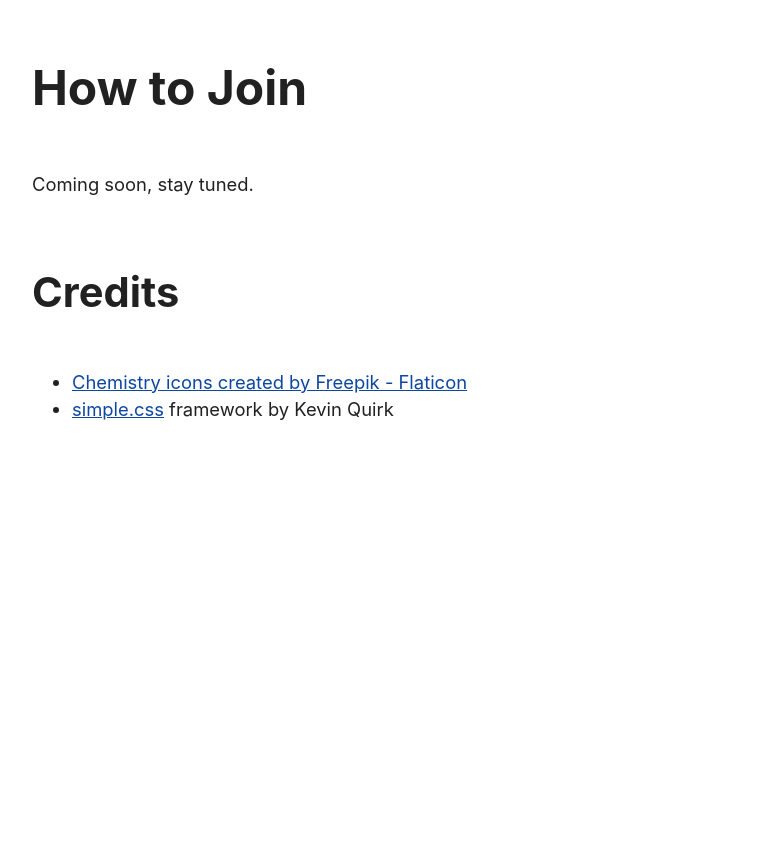
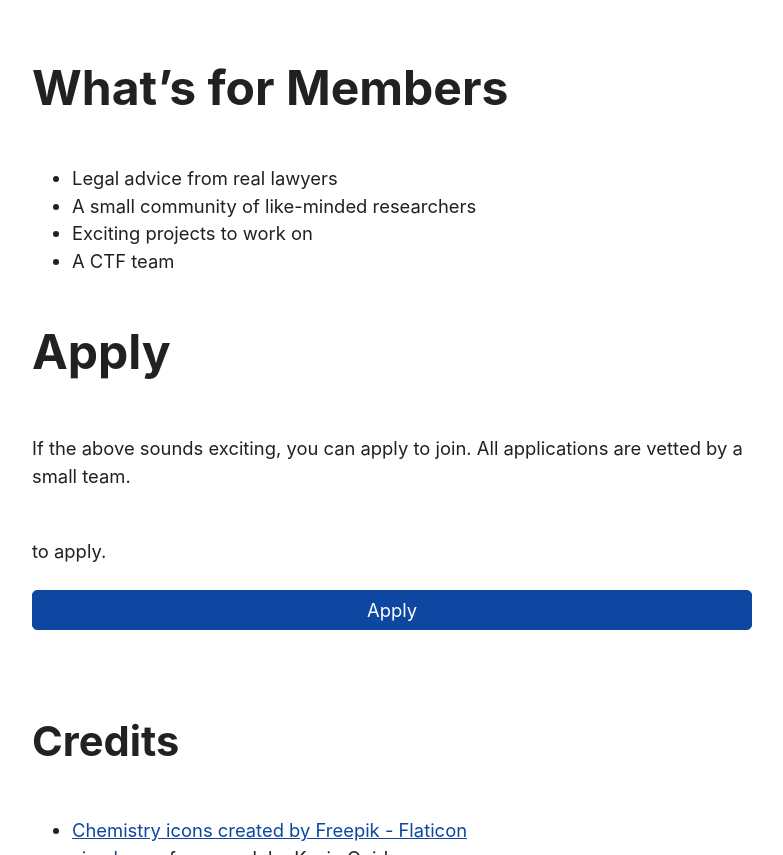
Before and after one commit to 52-1ab/52-1ab.github.io, a plain HTML site: page index.html in a window 1280 px wide. Shown: the part 544-1399 px from the top of the page, without its empty margins (248-1031 px from the left). Before the commit the page ends 986 px from the top, so only its background shows below. Drawn offline with Linux system fonts and the light colour scheme; a script that the page names is missing.

Commit message:
apply form

```diff
--- a/index.html
+++ b/index.html
@@ -32,6 +32,7 @@
   <meta name="description" content="52 1ab (52 Lab) is a Software Research group dedicated to interoperabilty research in India." />
   <meta name="og:description" content="52 1ab (52 Lab) is a Software Research group dedicated to interoperabilty research in India." />
   <meta property="og:image" content="https://52-1ab.github.io/icon.png">
+  <script async src="https://tally.so/widgets/embed.js"></script>
 </head>
 <body>
 <header id="title-block-header">
@@ -52,8 +53,24 @@ programme provided that such information is not otherwise readily
 available.</li>
 </ul>
 </blockquote>
-<h1 id="how-to-join">How to Join</h1>
-<p>Coming soon, stay tuned.</p>
+<h1 id="whats-for-members">What’s for Members</h1>
+<ul>
+<li>Legal advice from real lawyers</li>
+<li>A small community of like-minded researchers</li>
+<li>Exciting projects to work on</li>
+<li>A CTF team</li>
+</ul>
+<h1 id="apply">Apply</h1>
+<p>If the above sounds exciting, you can apply to join. All applications
+are vetted by a small team.</p>
+<noscript>
+Please visit <a href="https://tally.so/r/3qXAE9"></a>
+</noscript>
+<p>to apply.</p>
+<button data-tally-open="3qXAE9" data-tally-layout="modal" data-tally-width="500">
+Apply
+</button>
+<hr />
 <h2 id="credits">Credits</h2>
 <ul>
 <li><a href="https://www.flaticon.com/free-icons/chemistry">Chemistry
```
Also changed, not shown: 1 other file.
